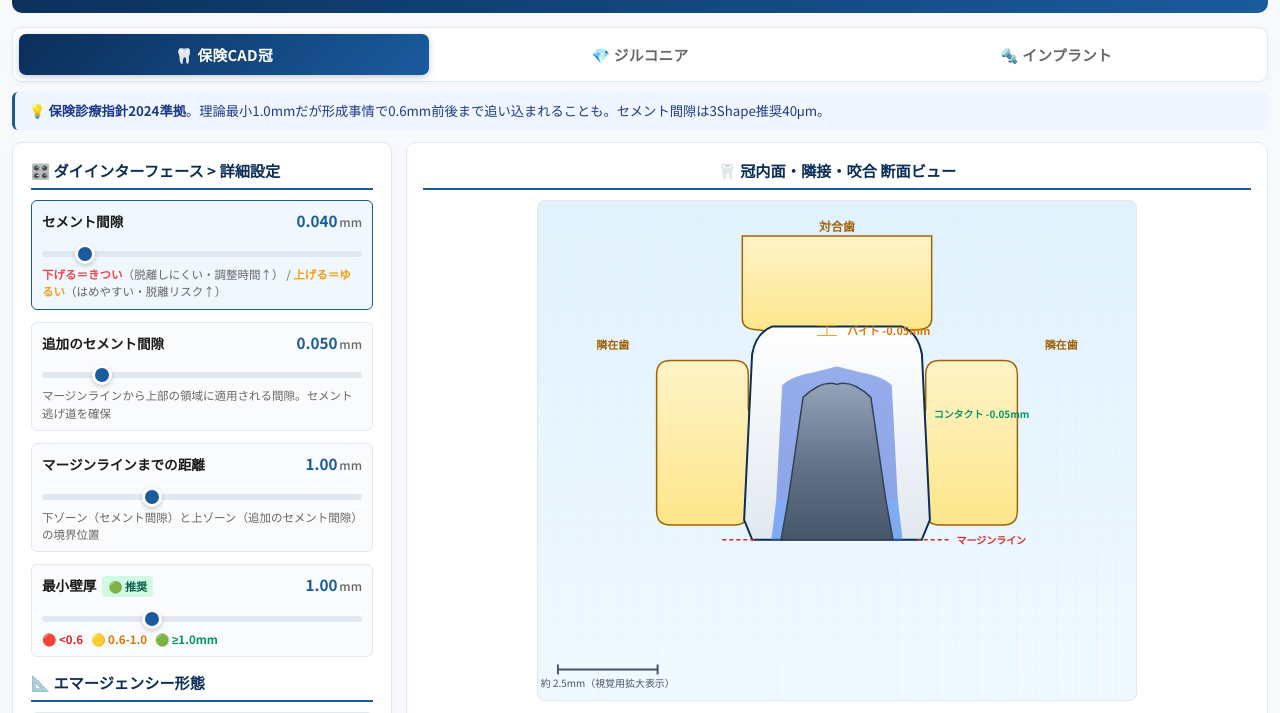
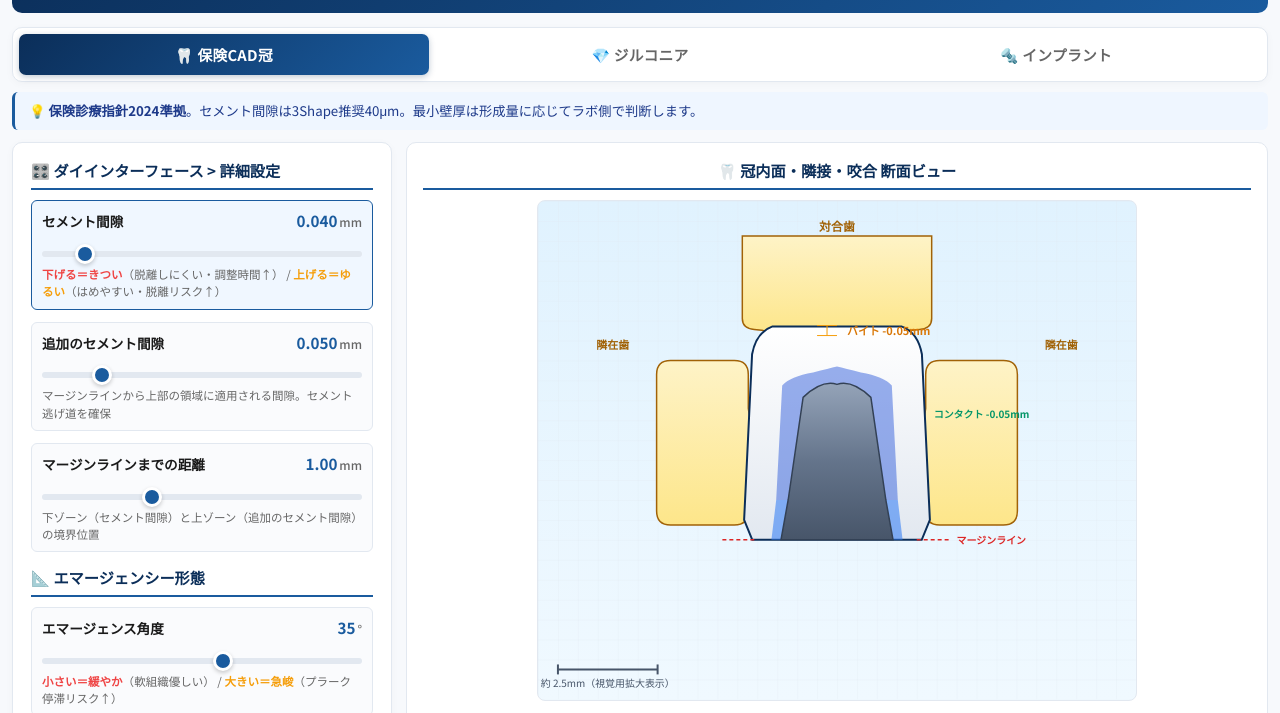
Before and after one commit to Ceramicadentallaboratory/ceramica-cad-sim, a plain HTML site: page index.html in a window 1280 px wide. Shown: the part 86-799 px from the top of the page. Drawn offline with Linux system fonts and the light colour scheme.

Commit message:
Remove minWallThickness slider: wall thickness is lab-side design judgment, not clinician input

```diff
--- a/index.html
+++ b/index.html
@@ -465,19 +465,6 @@ details.advanced[open] summary {
         <div class="desc">下ゾーン（セメント間隙）と上ゾーン（追加のセメント間隙）の境界位置</div>
       </div>
 
-      <div class="slider-row" data-param="minWallThickness">
-        <div class="label-row">
-          <span class="label">最小壁厚<span id="thicknessBadge" class="thickness-badge green">🟢 推奨</span></span>
-          <span class="value"><span id="v-minWallThickness">1.00</span><span class="unit">mm</span></span>
-        </div>
-        <input type="range" id="minWallThickness" min="0.50" max="2.00" step="0.05" value="1.00">
-        <div class="desc thickness-zones" id="thicknessZones">
-          <span class="zone-red">🔴 &lt;0.6</span>
-          <span class="zone-yellow">🟡 0.6-1.0</span>
-          <span class="zone-green">🟢 ≥1.0mm</span>
-        </div>
-      </div>
-
       <h2 style="margin-top:14px;">📐 エマージェンシー形態</h2>
 
       <div class="slider-row" data-param="emergenceAngle">
@@ -739,10 +726,6 @@ const EXPLAIN = {
     title: 'ドリル補正オフセット',
     body: 'バーが届かない鋭角部分の補正量。大きすぎると適合悪化、小さすぎるとチッピング。'
   },
-  minWallThickness: {
-    title: '最小壁厚（Minimum Wall Thickness）',
-    body: '補綴物の最も薄い部分の厚み。材質ごとに破折リスクが異なる。<br><br><b>保険CAD/CAM冠（PMMA/ハイブリッド）</b>：理論1.0mm推奨（補綴歯科学会指針2024）。現場では形成不足で0.6mmまで追い込まれることも（🟡帯）。<br><b>ジルコニア（モノリシック）</b>：長期予後1.0mm以上推奨。0.5mm可（短期研究）だが非推奨（🟡帯）。<br><b>インプラント補綴</b>：軸壁1.2mm以上推奨（破折抵抗・Pjur-Sato 2024）。<br><br>🟢緑＝推奨 / 🟡黄＝許容（警告） / 🔴赤＝破折リスク大。'
-  },
   emergenceAngle: {
     title: 'エマージェンス角度（Emergence Angle）',
     body: '<b>歯肉縁下（プラットフォーム→歯肉縁）で軟組織を押している輪郭の傾き</b>。補綴物の長軸（垂直）に対する角度で測る。<br><br><b>小さい（緩やか・＜30°）</b>：サブジンジバル側が細く立ち上がる → 歯肉への圧迫少・血流維持・清掃性◎<br><b>大きい（急峻・＞30°）</b>：サブジンジバル側が太く広がる → 歯肉を外側に押し出す・退縮・プラーク停滞・炎症リスク↑<br><br><b>臨床標準値</b><br>・自然歯 前歯：27-30°<br>・自然歯 臼歯：36-39°<br>・<b>インプラント補綴：≦30°推奨</b>（＞30°で歯肉炎症・縁下骨吸収リスク顕著・Soulami 2022 systematic review）<br><br>インプラントでは特に重要——軟組織シール形成と長期予後を決定する要素。スライダーで歯肉縁下の輪郭が太く/細くなる様子を確認できる。'
@@ -755,7 +738,6 @@ const PRESETS = {
     cementGap: 0.040,
     extraCementGap: 0.050,
     marginDistance: 1.00,
-    minWallThickness: 1.00,
     emergenceAngle: 35,
     antagonistDistance: -0.05,
     adjacentDistance: -0.05,
@@ -767,7 +749,6 @@ const PRESETS = {
     cementGap: 0.040,       // 3Shape推奨値
     extraCementGap: 0.050,
     marginDistance: 1.00,
-    minWallThickness: 1.00, // 長期予後基準
     emergenceAngle: 32,
     antagonistDistance: -0.05,
     adjacentDistance: -0.05,
@@ -779,7 +760,6 @@ const PRESETS = {
     cementGap: 0.050,
     extraCementGap: 0.060,
     marginDistance: 1.50,
-    minWallThickness: 1.20, // 軸壁1.2mm推奨
     emergenceAngle: 28,     // 30°以下推奨
     antagonistDistance: -0.02,
     adjacentDistance: -0.03,
@@ -793,21 +773,18 @@ const PRESETS = {
 const MODE_INFO = {
   hoken: {
     title: '⚙️ 保険CAD/CAM冠 プリセット',
-    sub: 'PMMA・ハイブリッドレジン / 実運用帯0.6-1.0mm',
-    note: '💡 <b>保険診療指針2024準拠</b>。理論最小1.0mmだが形成事情で0.6mm前後まで追い込まれることも。セメント間隙は3Shape推奨40μm。',
-    thickZones: { green: 1.0, yellow: 0.6 },
+    sub: 'PMMA・ハイブリッドレジン',
+    note: '💡 <b>保険診療指針2024準拠</b>。セメント間隙は3Shape推奨40μm。最小壁厚は形成量に応じてラボ側で判断します。',
   },
   zirconia: {
     title: '⚙️ ジルコニア冠 プリセット',
     sub: 'モノリシックZR / 3Shape推奨セメント間隙40μm',
-    note: '💡 <b>長期予後は咬合面1.0mm以上推奨</b>。0.5mm可（短期研究）も推奨しない。マージン25μm＋咬合側50μmのハイブリッド適合も選択肢。',
-    thickZones: { green: 1.0, yellow: 0.5 },
+    note: '💡 <b>長期予後を重視した設計</b>。マージン25μm＋咬合側50μmのハイブリッド適合も選択肢。最小壁厚はラボ判断。',
   },
   implant: {
     title: '⚙️ インプラント補綴 プリセット',
-    sub: 'エマージェンシープロファイル重視 / 軸壁1.2mm以上',
-    note: '💡 <b>アバットメント形態は症例別・技工士判断</b>。ここではエマージェンス角度（≤30°推奨）と軸壁厚（≥1.2mm）を中心に設定。軟組織シール形成が長期予後を決める。',
-    thickZones: { green: 1.2, yellow: 0.8 },
+    sub: 'エマージェンシープロファイル重視',
+    note: '💡 <b>アバットメント形態は症例別・技工士判断</b>。ここではエマージェンス角度（≤30°推奨）を中心に設定。軟組織シール形成が長期予後を決める。',
   }
 };
 
@@ -834,25 +811,6 @@ function updateAllValues() {
     const el = document.getElementById('v-' + param);
     if (el) el.textContent = formatValue(param, state[param]);
   });
-  updateThicknessBadge();
-}
-
-function updateThicknessBadge() {
-  const badge = document.getElementById('thicknessBadge');
-  if (!badge) return;
-  const zones = MODE_INFO[currentMode].thickZones;
-  const v = state.minWallThickness;
-  badge.classList.remove('green', 'yellow', 'red');
-  if (v >= zones.green) {
-    badge.className = 'thickness-badge green';
-    badge.textContent = '🟢 推奨';
-  } else if (v >= zones.yellow) {
-    badge.className = 'thickness-badge yellow';
-    badge.textContent = '🟡 許容（警告）';
-  } else {
-    badge.className = 'thickness-badge red';
-    badge.textContent = '🔴 破折リスク';
-  }
 }
 
 function applyMode(mode) {
@@ -865,16 +823,6 @@ function applyMode(mode) {
   document.getElementById('headerTitle').textContent = info.title;
   document.getElementById('headerSub').textContent = info.sub;
   document.getElementById('modeNote').innerHTML = info.note;
-
-  // Update thickness-zones legend text
-  const zones = info.thickZones;
-  const zonesEl = document.getElementById('thicknessZones');
-  if (zonesEl) {
-    zonesEl.innerHTML =
-      `<span class="zone-red">🔴 &lt;${zones.yellow.toFixed(1)}</span>` +
-      ` <span class="zone-yellow">🟡 ${zones.yellow.toFixed(1)}-${zones.green.toFixed(1)}</span>` +
-      ` <span class="zone-green">🟢 ≥${zones.green.toFixed(1)}mm</span>`;
-  }
 
   // Sync all sliders with new state values
   Object.keys(state).forEach(param => {
@@ -1487,9 +1435,6 @@ document.getElementById('btnSave').addEventListener('click', () => {
   追加のセメント間隙      ${formatValue('extraCementGap', state.extraCementGap)} mm
   マージンラインまでの距離 ${formatValue('marginDistance', state.marginDistance)} mm
 
-【最小壁厚】
-  最小壁厚               ${formatValue('minWallThickness', state.minWallThickness)} mm
-
 【エマージェンシー形態】
   エマージェンス角度      ${formatValue('emergenceAngle', state.emergenceAngle)} °
 
```
